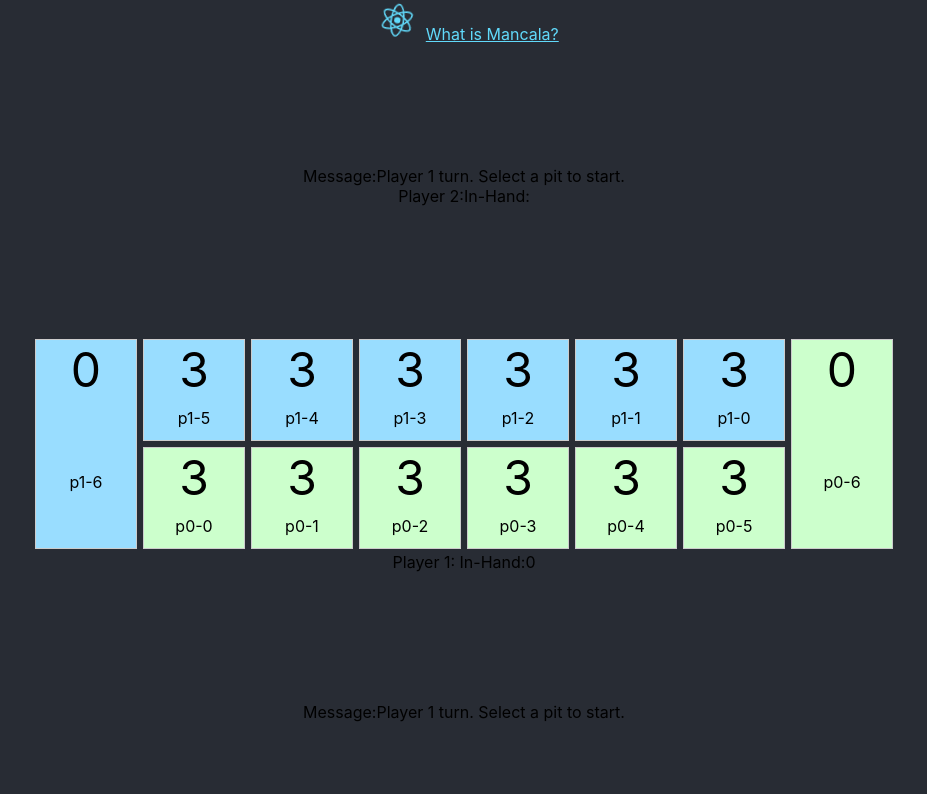
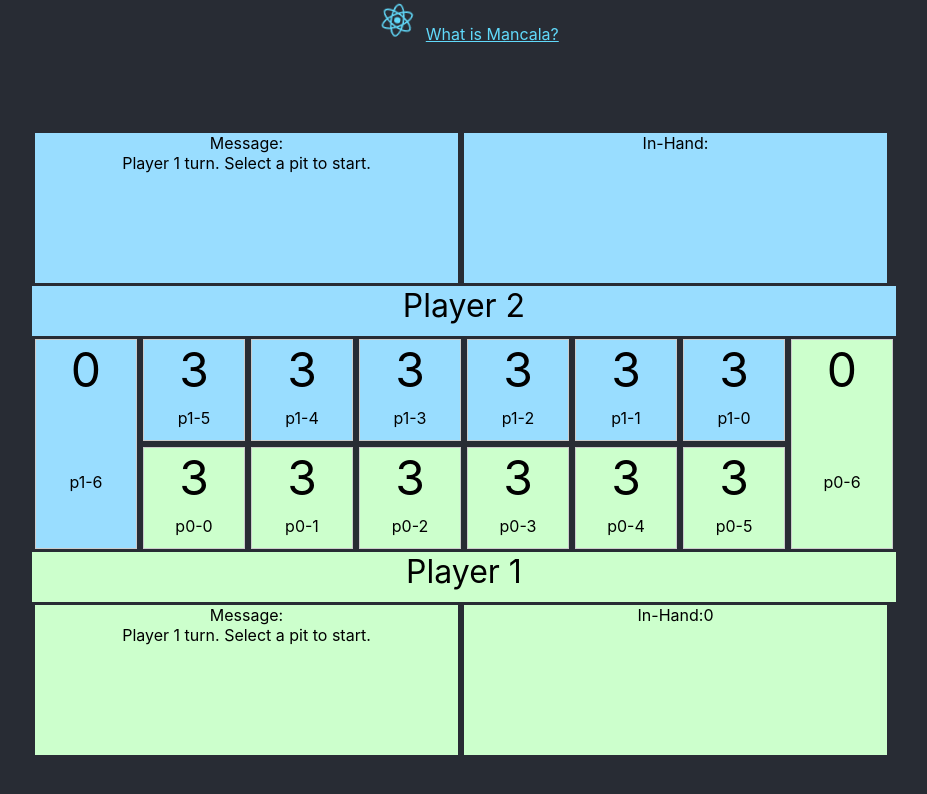
Before and after one commit to jedi1118/mancala-react, a React (Create React App) app: page / in a window 1280 px wide. Shown: the top 794 px of the page, without its empty margins (176-1103 px from the left). Built offline with nearby package versions, Linux system fonts and the light colour scheme.

Commit message:
improve layout/css

```diff
--- a/src/Mancala.js
+++ b/src/Mancala.js
@@ -217,8 +217,11 @@ function Mancala() {
         // pit order goes counter clockwise, need to reverse the other side
         return (<div>
             <div id="mancala-game">
-                <div className="message player1">Message:{gameState.message}</div>
-                <div className="holding-area  player1">Player 2:In-Hand:{PLAYER_2 === gameState.active ? gameState.seedsInHand: ''}</div>
+                <div className="player1 info">
+                    <div className="message">Message:<br/>{gameState.message}</div>
+                    <div className="holding-area">In-Hand:{PLAYER_2 === gameState.active ? gameState.seedsInHand: ''}</div>
+                </div>
+                <div className="player1 label"><div>Player 2</div></div>
                 <div>
                     <Store config={gameState[store2Key]}/>
                     <div className="pit-container">
@@ -237,8 +240,11 @@ function Mancala() {
                     </div>
                     <Store config={gameState[store1Key]}/>
                 </div>
-                <div className="holding-area player0">Player 1: In-Hand:{PLAYER_1 === gameState.active ? gameState.seedsInHand: ''}</div>
-                <div className="message player0">Message:{gameState.message}</div>
+                <div className="player0 label"><div>Player 1</div></div>
+                <div className="player0 info">
+                    <div className="holding-area">In-Hand:{PLAYER_1 === gameState.active ? gameState.seedsInHand: ''}</div>
+                    <div className="message">Message:<br/>{gameState.message}</div>
+                </div>
             </div>
         </div>
     )
--- a/src/mancala.css
+++ b/src/mancala.css
@@ -18,3 +18,29 @@ ul {
     margin: 0;
     /* display: inline; */
 }
+.player0.info, .player1.info{
+    height: 150px;
+    margin: 3px;
+}
+.message {
+
+    height: 100%;
+    display: inline-block;
+    float: left;
+}
+.holding-area {
+
+    height: 100%;
+    display: inline-block;
+}
+.label {
+    display: block;
+    clear: both;
+}
+.label div {
+    height: 50px;
+    font-size: 2rem;
+}
+.info > div {
+    width: calc(50% - 6px);
+}
```
